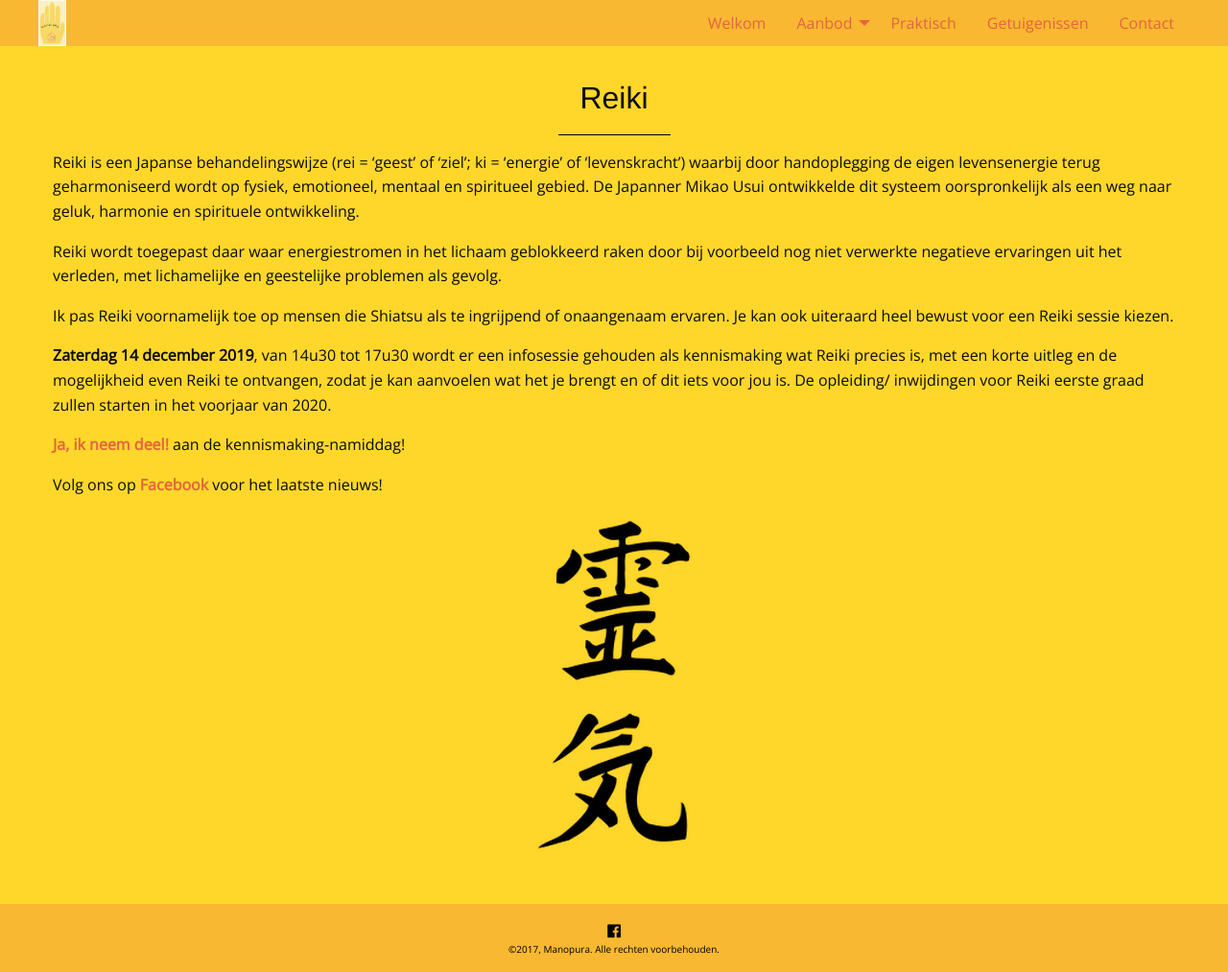
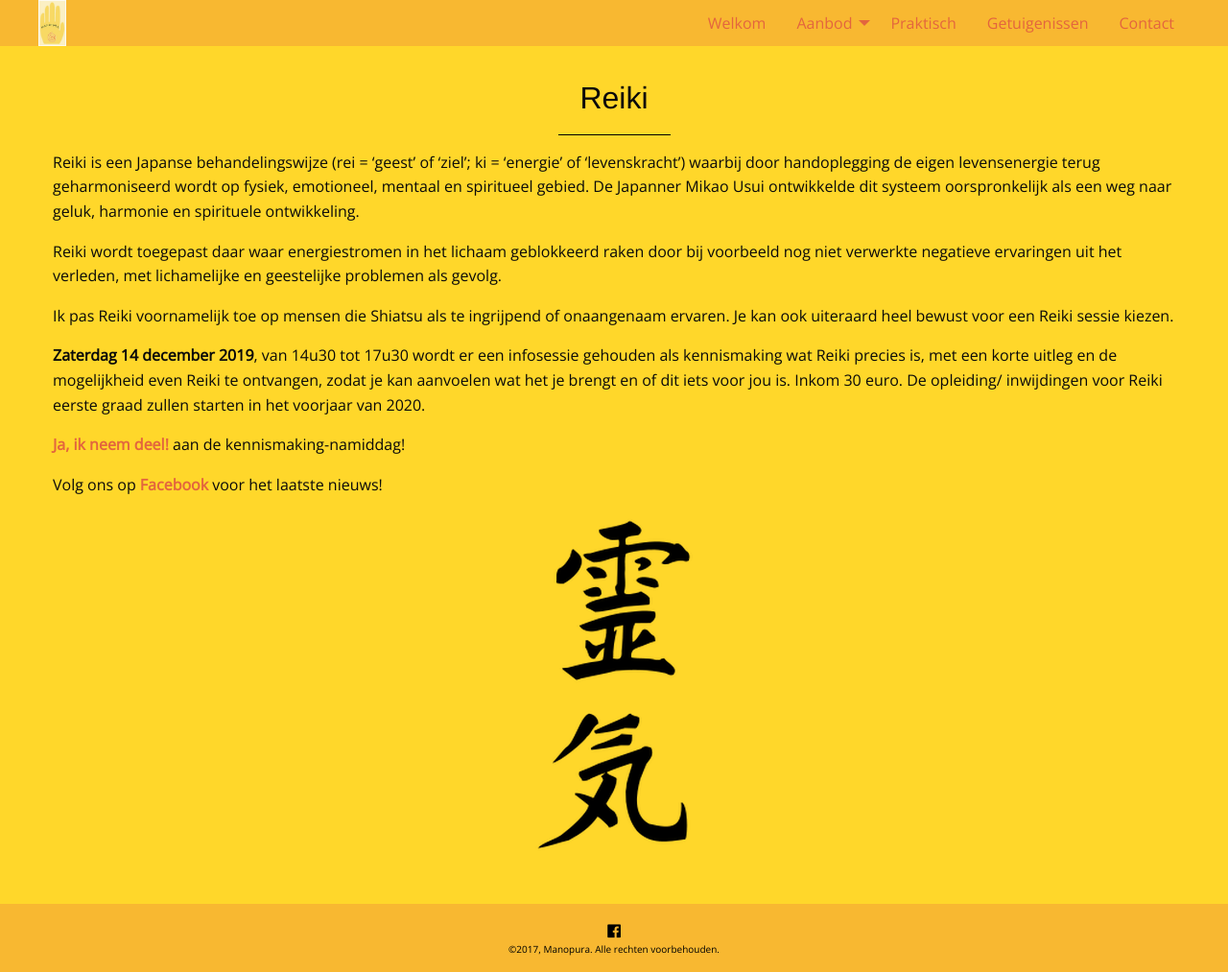
Before and after one commit to manopura/manopura.github.io, a Jekyll site: the page built from reiki.md, in a window 1280 px wide. Shown: the whole page at 96% size. Built offline with Jekyll 4.4.1, drawn with Linux system fonts in a browser that asks for light colours; nearby versions of some CDN libraries; our own code applies the rules of GitHub Pages for plain Markdown files.

Commit message:
Update reiki.md

```diff
--- a/reiki.md
+++ b/reiki.md
@@ -12,7 +12,7 @@ Reiki wordt toegepast daar waar energiestromen in het lichaam geblokkeerd raken
 Ik pas Reiki voornamelijk toe op mensen die Shiatsu als te ingrijpend of onaangenaam ervaren.
 Je kan ook uiteraard heel bewust voor een Reiki sessie kiezen.
 
-**Zaterdag 14 december 2019**, van 14u30 tot 17u30 wordt er een infosessie gehouden als kennismaking wat Reiki precies is, met een korte uitleg en de mogelijkheid even Reiki te ontvangen, zodat je kan aanvoelen wat het je brengt en of dit iets voor jou is.
+**Zaterdag 14 december 2019**, van 14u30 tot 17u30 wordt er een infosessie gehouden als kennismaking wat Reiki precies is, met een korte uitleg en de mogelijkheid even Reiki te ontvangen, zodat je kan aanvoelen wat het je brengt en of dit iets voor jou is. Inkom 30 euro.
 De opleiding/ inwijdingen voor Reiki eerste graad zullen starten in het voorjaar van 2020.
 
 
```
